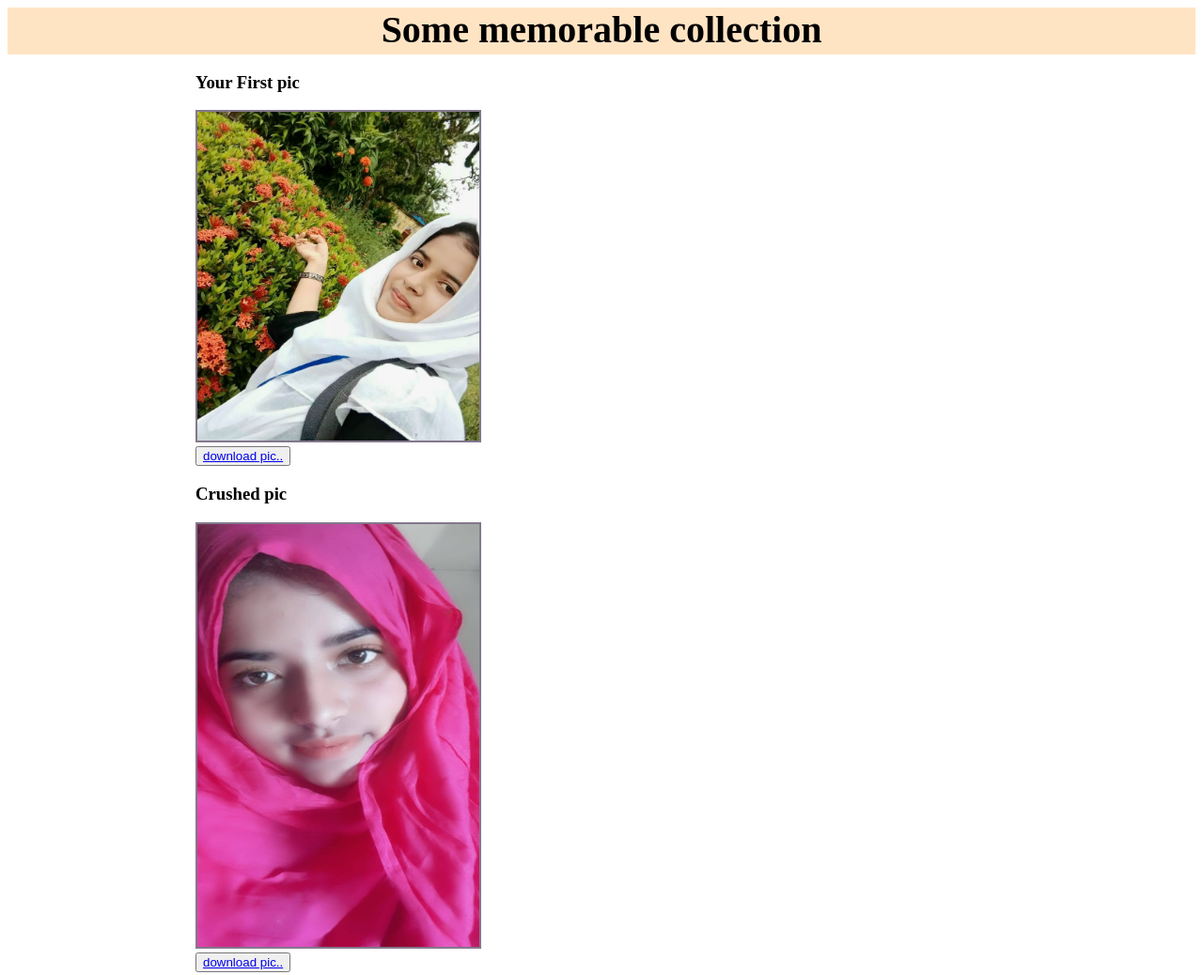
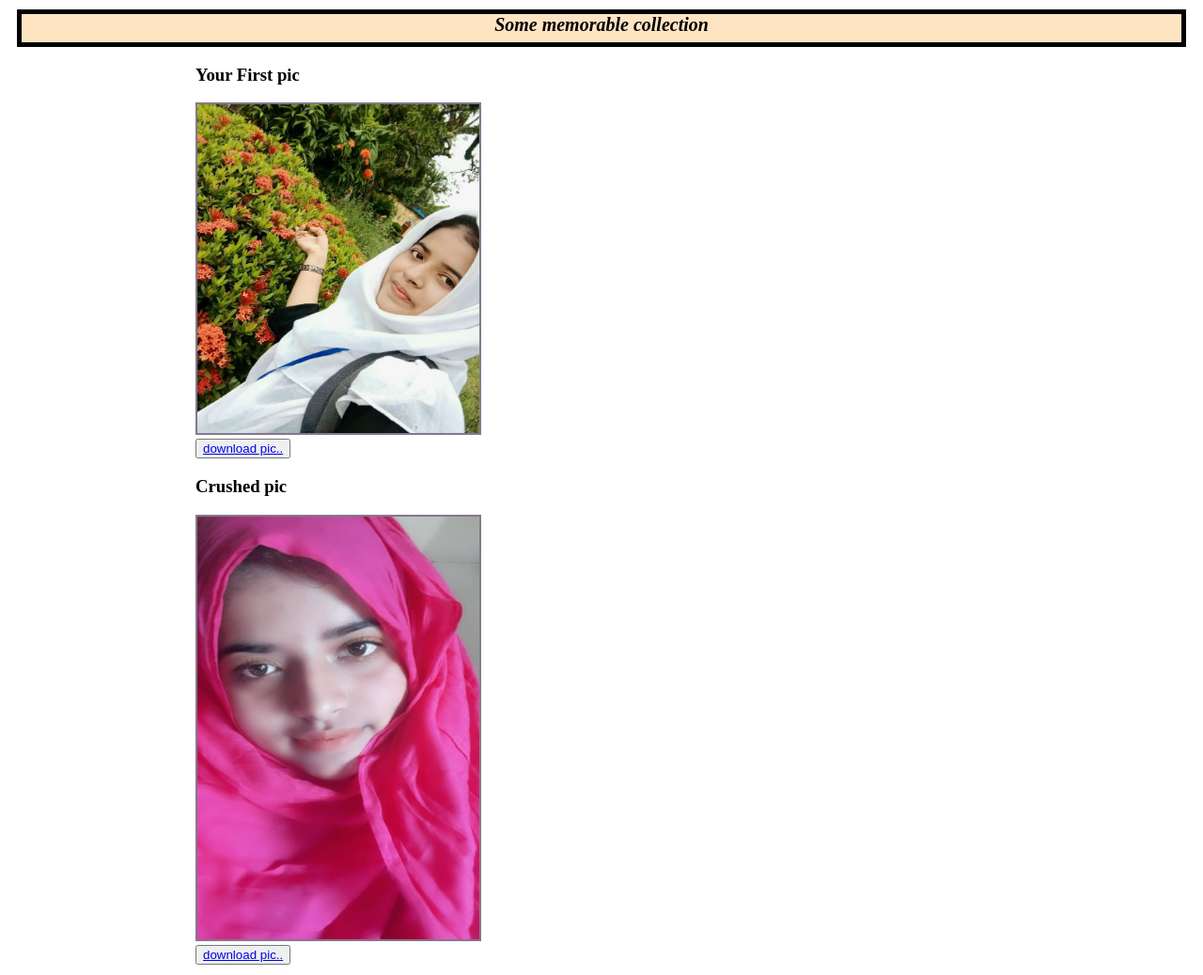
Before and after one commit to Mahfuj-976/my-love, a plain HTML site: page index.html in a window 1280 px wide. Shown: the whole page at 94% size. Drawn offline with Linux system fonts and the light colour scheme.

Commit message:
add border

```diff
--- a/style/color.css
+++ b/style/color.css
@@ -1,10 +1,13 @@
 .header{
     background-color: bisque;
     text-align: center;
-    height: 50px;
+    height: 30px;
     width: auto;
     font-weight: bolder;
-    font-size: 40px;
+    font-style: italic;
+    font-size: 20px;
+    border: 5px solid;
+    margin: 10px;
 }
 
 img{
```
